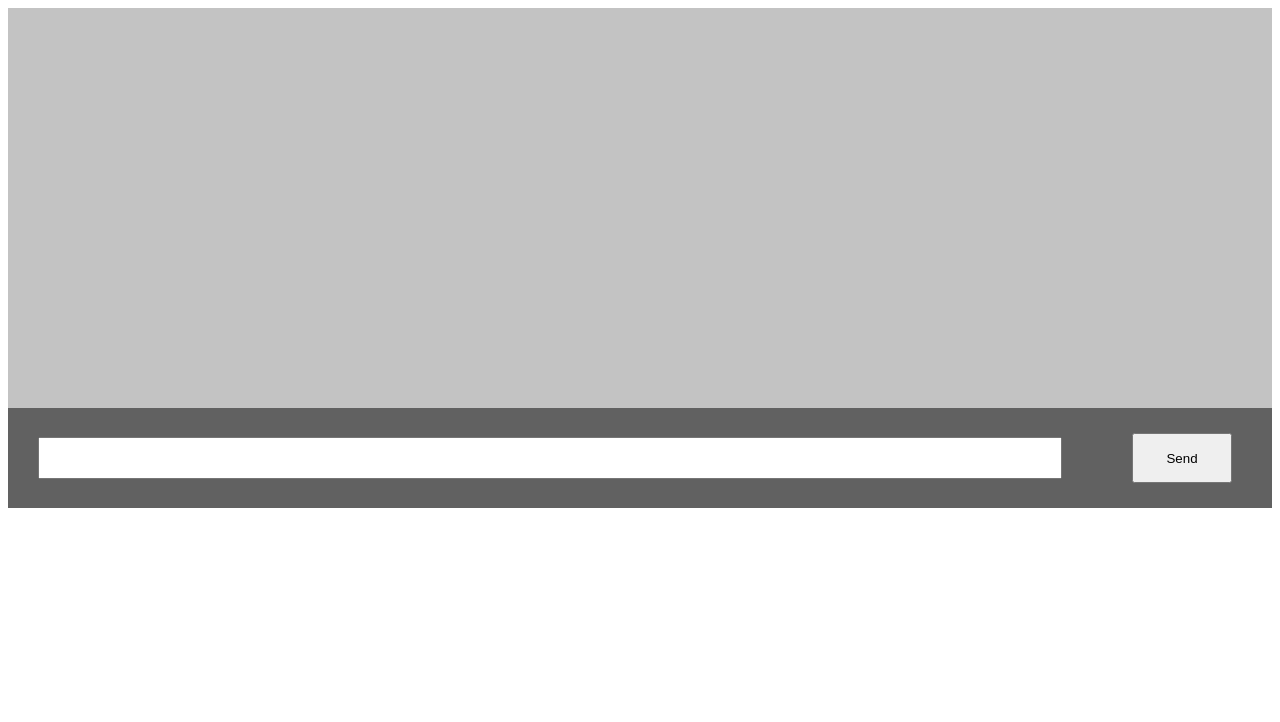
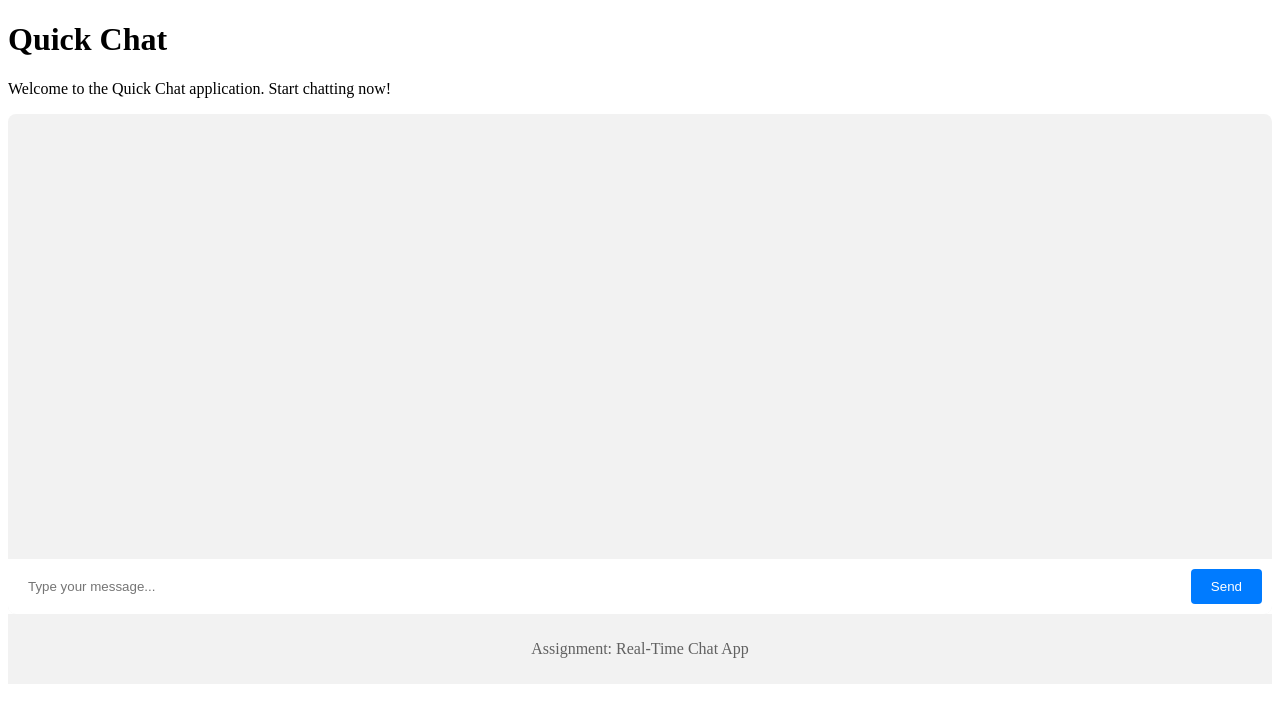
Before and after one commit to Shadowslayer97/quick-chat-frontend, an Angular app: page / in a window 1280 px wide. Shown: the top 722 px of the page. Built offline with nearby package versions, Linux system fonts and the light colour scheme; no server answers.

Commit message:
type(feat): changed style of chat interfac

```diff
--- a/src/app/chat-inbox/chat-inbox.component.css
+++ b/src/app/chat-inbox/chat-inbox.component.css
@@ -1,28 +1,111 @@
-.chat-messages-show-container{
-    background: #c3c3c3;
-    height: 400px;
+/* Chat container */
+.chat-messages {
     display: flex;
     flex-direction: column;
-    overflow: auto;
+    height: 500px;
+    background-color: #f2f2f2;
+    border-radius: 8px;
+    overflow: hidden;
   }
+
+  /* Chat message display container */
+  .chat-messages-show-container {
+    flex: 1;
+    overflow-y: auto;
+    padding: 20px;
+  }
+
+  /* Chat message list */
   .chat-messages-show-list {
-    list-style-type:none;
+    list-style-type: none;
     margin: 0;
     padding: 0;
   }
- .chat-messages-create-container{
-    background: #616161;
-    height: 100px;
+
+  /* Chat message input container */
+  .chat-messages-create-container {
     display: flex;
+    align-items: center;
+    background-color: #ffffff;
+    padding: 10px;
+  }
+
+  /* Chat message input */
+  .chat-messages-create-input {
+    flex: 1;
+    padding: 10px;
+    border: none;
+    border-radius: 4px;
+    margin-right: 10px;
+  }
+
+  /* Chat message send button */
+  .chat-messages-create-button {
+    padding: 10px 20px;
+    background-color: #007bff;
+    border: none;
+    border-radius: 4px;
+    color: #ffffff;
+    cursor: pointer;
+  }
+
+  /* Hover effect for the send button */
+  .chat-messages-create-button:hover {
+    background-color: #0056b3;
+  }
+
+  /* Header */
+header {
+    background-color: #007bff;
+    color: #ffffff;
+    padding: 20px;
+    text-align: center;
+  }
+
+  /* Footer */
+  footer {
+    background-color: #f2f2f2;
+    color: #616161;
+    padding: 10px;
+    text-align: center;
+  }
+
+  .message-bubble {
+    display: flex;
+    align-items: flex-start;
+    margin-bottom: 10px;
+  }
+
+  .message-icon {
+    width: 40px;
+    height: 40px;
+    border-radius: 50%;
+    background-color: #4a4a4a;
+    color: #ffffff;
+    display: flex;
+    align-items: center;
     justify-content: center;
+    font-size: 18px;
+    font-weight: bold;
+    margin-right: 10px;
   }
- .chat-messages-create-input {
-    padding: 12px;
-    margin: 29px 30px;
-    flex:2
+
+  .message-content {
+    display: flex;
+    flex-direction: column;
+    flex: 1;
   }
- .chat-messages-create-button {
-    height: 50px;
-    margin: auto 40px;
-    width: 100px;
+
+  .message-content h3 {
+    margin: 0;
+    font-size: 14px;
+    font-weight: bold;
+    color: #000000;
   }
+
+  .message-content p {
+    margin: 0;
+    font-size: 16px;
+    font-weight: normal;
+    color: #ffffff;
+  }
--- a/src/app/chat-inbox/chat-inbox.component.html
+++ b/src/app/chat-inbox/chat-inbox.component.html
@@ -1,10 +1,23 @@
+
+ <div class="header">
+    <h1>Quick Chat</h1>
+    <p>Welcome to the Quick Chat application. Start chatting now!</p>
+  </div>
+
+  <div class="chat-container">
     <div class="chat-messages">
       <div class="chat-messages-show-container">
         <ul id="message-list" class="chat-messages-show-list">
+          <!-- Message list content -->
         </ul>
       </div>
       <div class="chat-messages-create-container">
-      <input class="chat-messages-create-input" type="text" [(ngModel)]="message">
-      <button  class="chat-messages-create-button" (click)="sendMessage()"> Send </button>
+        <input class="chat-messages-create-input" type="text" [(ngModel)]="message" placeholder="Type your message...">
+        <button class="chat-messages-create-button" (click)="sendMessage()">Send</button>
       </div>
     </div>
+  </div>
+
+  <footer>
+    <p>Assignment: Real-Time Chat App</p>
+  </footer>
--- a/src/app/chat-inbox/chat-inbox.component.ts
+++ b/src/app/chat-inbox/chat-inbox.component.ts
@@ -1,5 +1,6 @@
 import { Component, OnInit } from '@angular/core';
 import { io } from 'socket.io-client';
+
 const SOCKET_ENDPOINT = `http://localhost:3000`;
 
 @Component({
@@ -10,7 +11,9 @@ const SOCKET_ENDPOINT = `http://localhost:3000`;
 export class ChatInboxComponent implements OnInit {
   socket: any;
   message: string = '';
+
   constructor() { }
+
   ngOnInit() {
     this.setupSocketConnection();
   }
@@ -18,32 +21,51 @@ export class ChatInboxComponent implements OnInit {
   setupSocketConnection() {
     this.socket = io(SOCKET_ENDPOINT);
     this.socket.on('message-broadcast', (data: string) => {
-    if (data) {
-     const element = document.createElement('li');
-     element.innerHTML = data;
-     element.style.background = 'white';
-     element.style.padding =  '15px 30px';
-     element.style.margin = '10px';
-
-     //@ts-ignore //TODO:
-     document.getElementById('message-list').appendChild(element);
-     }
-   });
- }
-
+      if (data) {
+        this.addMessageToDOM(data, 'left');
+      }
+    });
+  }
 
   sendMessage() {
     this.socket.emit('message', this.message);
+    this.addMessageToDOM(this.message, 'right');
+
+    this.message = '';
+  }
+
+  onKeyPress(event: KeyboardEvent): void {
+    if (event.key === 'Enter') {
+      event.preventDefault();
+      this.sendMessage();
+    }
+  }
+
+  private addMessageToDOM(message: string, alignment: string): void {
     const element = document.createElement('li');
-    element.innerHTML = this.message;
-    element.style.background = 'white';
-    element.style.padding =  '15px 30px';
-    element.style.margin = '10px';
-    element.style.textAlign = 'right';
-console.log(document.getElementById('message-list'))
+    element.className = 'message-bubble';
+    element.style.textAlign = alignment;
+
+    const icon = document.createElement('div');
+    icon.className = 'message-icon';
+    icon.textContent = 'User'
+
+    const content = document.createElement('div');
+    content.className = 'message-content';
+
+    const title = document.createElement('h3');
+    title.textContent = 'aaaa';
+
+    const messageText = document.createElement('p');
+    messageText.textContent = message;
+
+    content.appendChild(title);
+    content.appendChild(messageText);
+
+    element.appendChild(icon);
+    element.appendChild(content);
+
     //@ts-ignore
     document.getElementById('message-list').appendChild(element);
-
-    this.message = '';
- }
+  }
 }
```
Also changed, not shown: src/app/chat-inbox-message/chat-inbox-message.component.css (added, +7 -0 lines), src/app/chat-inbox-message/chat-inbox-message.component.html (added, +7 -0 lines), src/app/chat-inbox-message/chat-inbox-message.component.ts (added, +10 -0 lines), 1 other file (tests, documents, lock files or other folders). Lines whose indentation alone changed are shown as unchanged.
